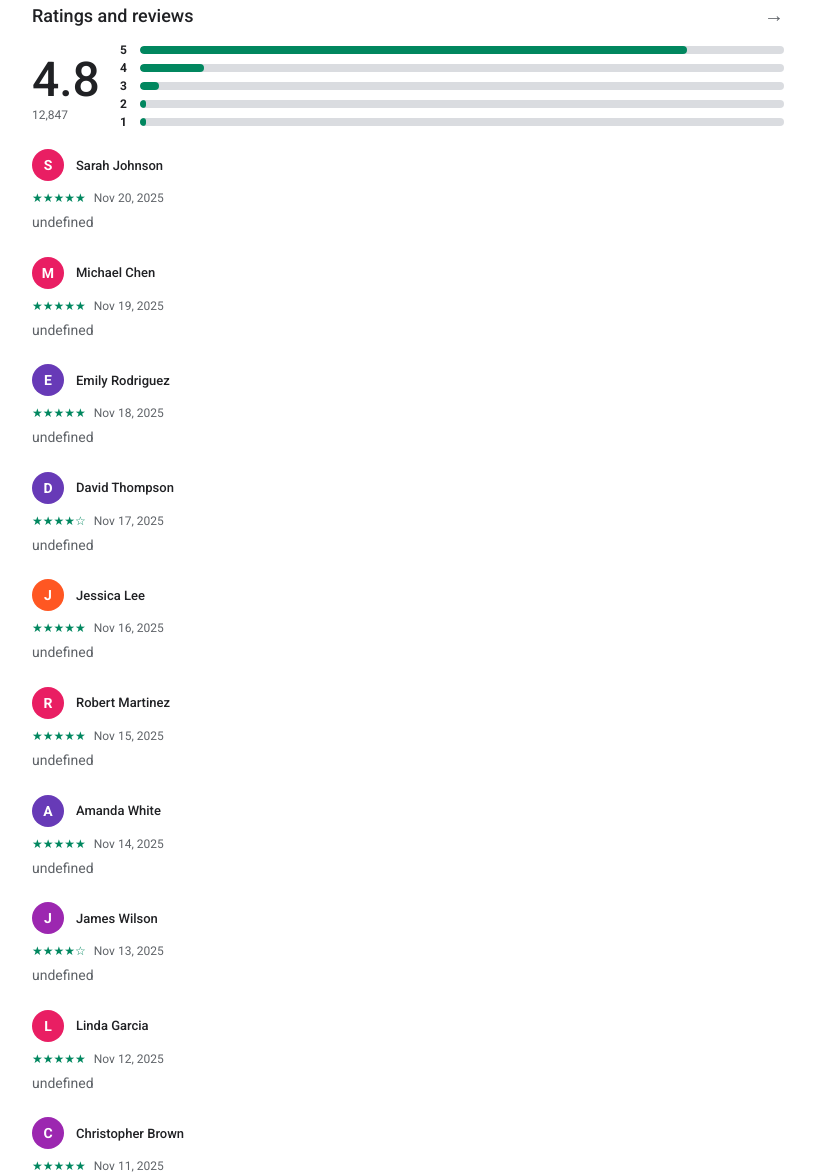
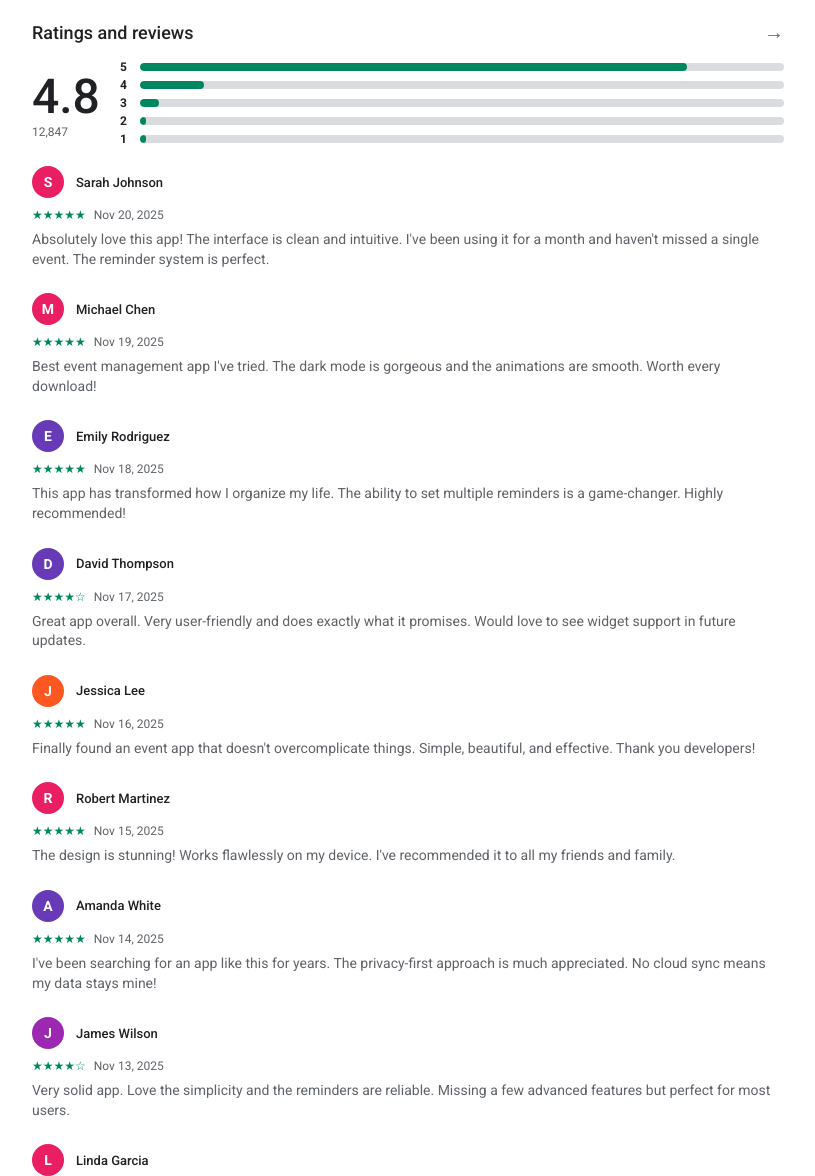
Before and after one commit to asadullaz/Eventify-app, a plain HTML site: page index.html in a window 1280 px wide. Shown: the part 803-1979 px from the top of the page, without its empty margins (232-1047 px from the left). Drawn offline with Linux system fonts and the light colour scheme.

Commit message:
Review body fix

```diff
--- a/index.html
+++ b/index.html
@@ -41,7 +41,7 @@
             font-family: 'Roboto', sans-serif;
             background: var(--bg);
             color: var(--text-main);
-            padding-bottom: 80px; /* Space for sticky button */
+            padding-bottom: 80px;
         }
 
         /* NAV BAR */
@@ -71,6 +71,7 @@
             box-shadow: 0 1px 2px rgba(0,0,0,0.2);
             flex-shrink: 0;
             overflow: hidden;
+            position: relative;
         }
         .app-icon img { width: 100%; height: 100%; object-fit: cover; }
 
@@ -100,11 +101,11 @@
         .stat-val { font-weight: 500; font-size: 14px; display: flex; align-items: center; gap: 4px; }
         .stat-label { font-size: 12px; color: var(--text-sub); margin-top: 4px; }
 
-        /* BUTTONS */
+        /* INSTALL BUTTON */
         .action-bar { margin: 20px 0; width: 100%; }
         .install-btn {
             background: var(--primary);
-            color: #000; /* Usually dark on the light green in dark mode, white on green in light mode */
+            color: #ffffff !important; /* Always white text for Install button */
             width: 100%;
             padding: 10px 24px;
             border-radius: 8px;
@@ -117,9 +118,7 @@
             border: none;
             cursor: pointer;
             transition: opacity 0.2s;
-        }
-        @media (prefers-color-scheme: light) {
-            .install-btn { color: #fff; }
+            box-shadow: 0 1px 2px rgba(0,0,0,0.1);
         }
         .install-btn:active { opacity: 0.8; }
 
@@ -238,12 +237,11 @@
     </div>
 
     <div class="action-bar">
-<a href="https://github.com/asadullaz/Eventify-app/releases/download/Release/myevents.apk"
-   class="download-btn">Download</a>
+        <a href="https://github.com/asadullaz/Eventify-app/releases/download/Release/myevents.apk"
+           class="install-btn">Install</a>
     </div>
 
-    <div class="carousel" id="screenshotsContainer">
-        </div>
+    <div class="carousel" id="screenshotsContainer"></div>
 
     <div class="section">
         <div class="section-header">
@@ -303,19 +301,17 @@
 <script>
 /* -----------------------------------------------
    1. FALLBACK DATA (Mocks)
-   Used if external files fail to load.
+   Updated keys to match the real JSON 'text' key
 ----------------------------------------------- */
 const MOCK_REVIEWS = [
-    { name: "Sarah Jenkins", rating: 5, date: "Nov 12, 2024", comment: "Exactly what I needed. Simple, clean, and the reminders actually work correctly on Android 14." },
-    { name: "Mike T.", rating: 4, date: "Oct 05, 2024", comment: "Great app. Would love to see Google Calendar integration in the next update." },
-    { name: "Alex Chen", rating: 5, date: "Sep 28, 2024", comment: "Been using this for a year. The widget is a lifesaver!" },
-    { name: "Jessica Doe", rating: 3, date: "Sep 15, 2024", comment: "Good, but the dark mode colors are a bit too high contrast for me." }
+    { name: "Sarah Jenkins", rating: 5, date: "Nov 12, 2024", text: "Exactly what I needed. Simple, clean, and the reminders actually work correctly on Android 14." },
+    { name: "Mike T.", rating: 4, date: "Oct 05, 2024", text: "Great app. Would love to see Google Calendar integration in the next update." },
+    { name: "Alex Chen", rating: 5, date: "Sep 28, 2024", text: "Been using this for a year. The widget is a lifesaver!" },
+    { name: "Jessica Doe", rating: 3, date: "Sep 15, 2024", text: "Good, but the dark mode colors are a bit too high contrast for me." }
 ];
 
 /* -----------------------------------------------
    2. SCREENSHOT LOADER
-   Tries to load review0.png...review8.png
-   Falls back to Placeholder if file missing
 ----------------------------------------------- */
 function loadScreenshots() {
     const container = document.getElementById("screenshotsContainer");
@@ -326,13 +322,11 @@ function loadScreenshots() {
         img.className = "screen-img";
         img.alt = "App Screenshot";
 
-        // Try local file first
+        // Try local file first (review0.jpg)
         img.src = `review${i}.jpg`;
 
         // If local file fails, switch to placeholder
         img.onerror = function() {
-            // Using placehold.co for clean placeholders.
-            // You can remove this line if you strictly only want local files.
             this.src = `https://placehold.co/300x600/e0e0e0/555555?text=Screen+${i+1}`;
         };
 
@@ -342,7 +336,7 @@ function loadScreenshots() {
 
 /* -----------------------------------------------
    3. REVIEW LOADER
-   Tries fetch, falls back to MOCK_REVIEWS
+   Fixed: Now looks for r.text OR r.comment
 ----------------------------------------------- */
 async function loadReviews() {
     const container = document.getElementById("reviewsList");
@@ -366,6 +360,9 @@ async function loadReviews() {
         const colors = ['#e91e63', '#9c27b0', '#673ab7', '#009688', '#ff5722'];
         const bg = colors[Math.floor(Math.random() * colors.length)];
 
+        // FIX: Check for 'text' (from JSON) or 'comment' (fallback)
+        const bodyText = r.text || r.comment || "";
+
         const html = `
             <div class="review-card">
                 <div class="review-top">
@@ -376,7 +373,7 @@ async function loadReviews() {
                     <span class="stars">${stars}</span>
                     <span class="review-date">${r.date}</span>
                 </div>
-                <div class="review-text">${r.comment}</div>
+                <div class="review-text">${bodyText}</div>
             </div>
         `;
         container.innerHTML += html;
```
